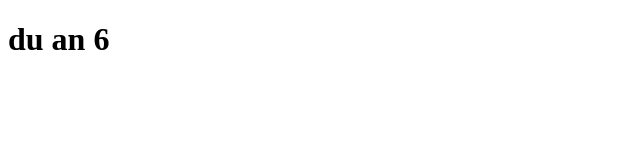
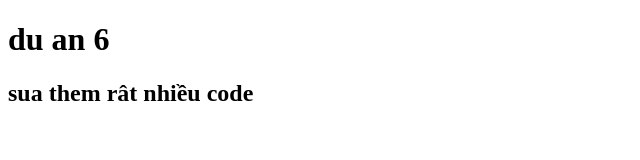
Before and after one commit to nasapham19-prog/du-an-6, a plain HTML site: page index.html in a window 1280 px wide. Shown: the whole page, without its empty margins (0-640 px from the left). Drawn offline with Linux system fonts and the light colour scheme.

Commit message:
1. sửa lần 1 code

```diff
--- a/index.html
+++ b/index.html
@@ -9,6 +9,7 @@
 
 <body>
     <h1>du an 6</h1>
+    <h2>sua them rât nhiều code</h2>
 </body>
 
 </html>
```
